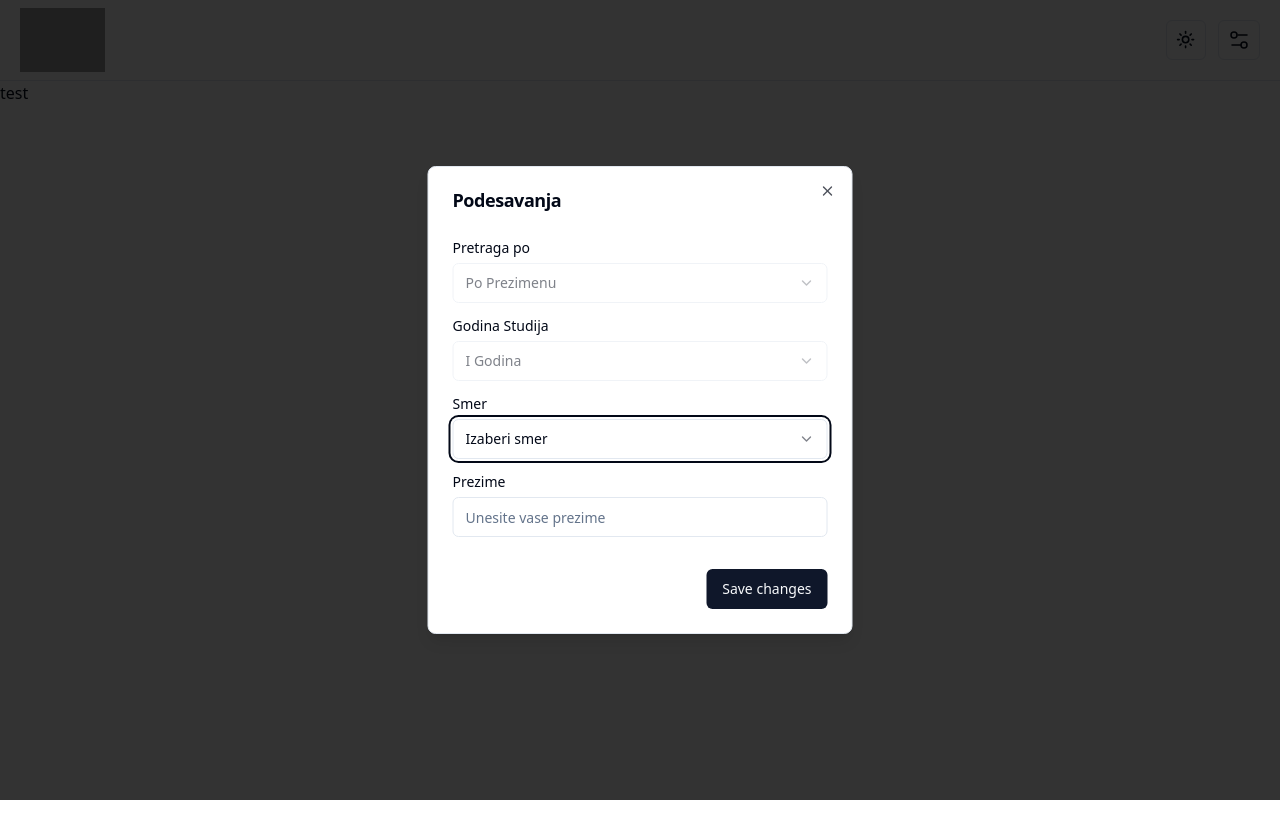
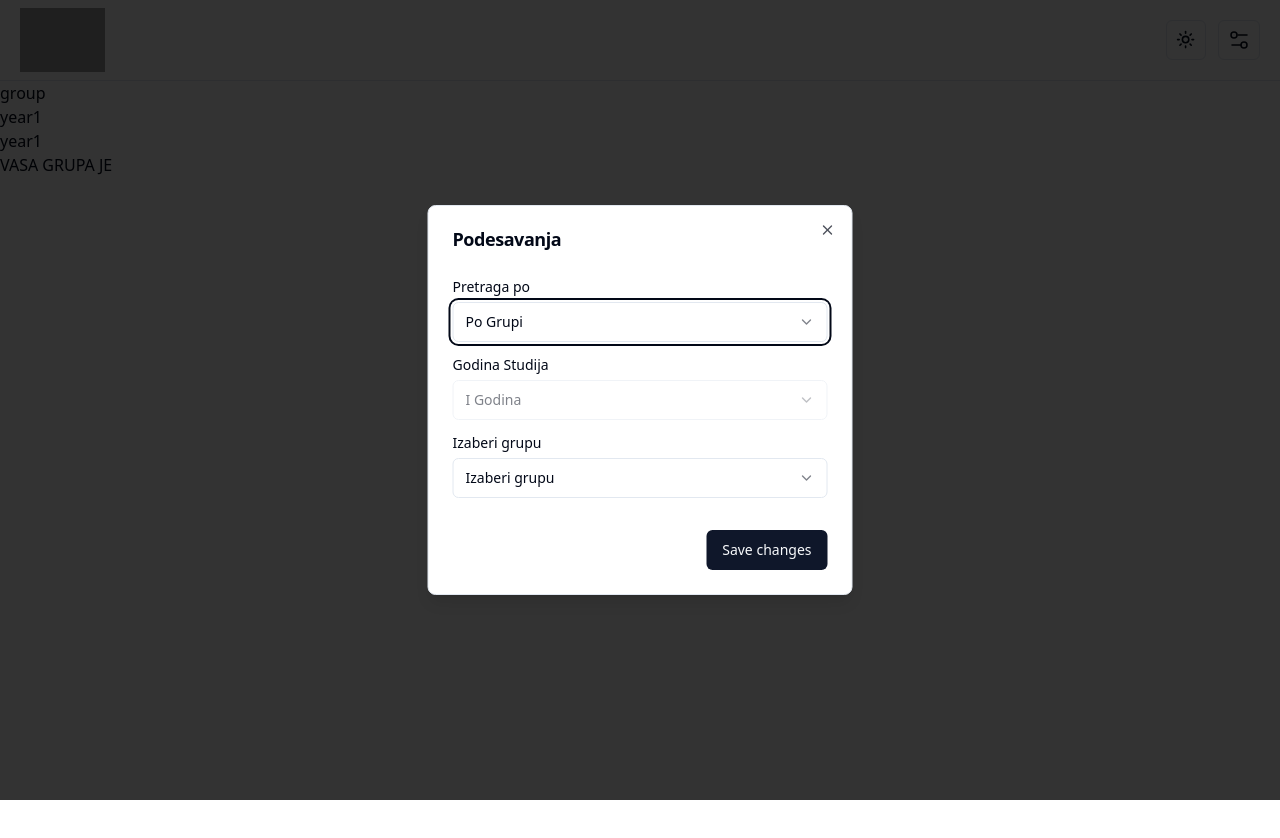
Before and after one commit to Nenad005/fon-raspored, a Next.js app: page / in a window 1280 px wide. Both pictures are taken after a click on the button 1239 px from the left and 40 px from the top of the page. Shown: the top 838 px of the page. Built offline with nearby package versions, Linux system fonts and the light colour scheme; grey boxes are pictures that could not be loaded.

Commit message:
settings finished

```diff
--- a/app/page.tsx
+++ b/app/page.tsx
@@ -1,10 +1,39 @@
 "use client"
 
+import { settingsAtom } from "@/state/settingsAtom";
+import { useAtom } from "jotai";
+import { useEffect } from "react";
+
 export default function Home() {
+  const [settings, setSettings] = useAtom(settingsAtom)
+
+  useEffect(() => {
+    let settingsData = window.localStorage.getItem('SETTINGS')
+    if (settingsData) {
+      setSettings(JSON.parse(settingsData))
+      console.log(JSON.parse(settingsData))
+    } else {
+      const settingsDict = {
+        search_by: 'group',
+        year: 'year1',
+        class: '',
+        lastName: '',
+        group_year: 'year1',
+        group: ''
+      }
+      window.localStorage.setItem('SETTINGS', JSON.stringify(settingsDict))
+      setSettings(settingsDict)
+    }
+  }, [])
 
   return (
     <div className="min-h-screen w-100vw">
-      test
+      {Object.keys(settings).map((key, index) => {
+        return <h2 key={index}>
+          {settings[key]}
+        </h2>
+      })}
+      <h1>VASA GRUPA JE {}</h1>
     </div>
   );
 }
--- a/components/settings-button.tsx
+++ b/components/settings-button.tsx
@@ -20,7 +20,8 @@ import {
   SelectValue,
 } from "@/components/ui/select"
 import { Input } from "@/components/ui/input"
-import grupe from '../data/I Godina/po_smeru.json'
+import smerovi from '../data/I Godina/po_smeru.json'
+import grupe from '../data/I Godina/po_grupi.json'
 import { useAtom } from 'jotai'
 import { settingsAtom } from '@/state/settingsAtom'
 
@@ -29,26 +30,41 @@ export default function Component() {
   const [settings, setSettings] = useAtom(settingsAtom)
   const [selectedSearchType, setSelectedSearchType] = useState('lastName')
   const [selectedYear, setSelectedYear] = useState('year1')
+  const [selectedGroupYear, setSelectedGroupYear] = useState('year1')
+  const [selectedGroup, setSelectedGroup] = useState('')
   const [selectedClass, setSelectedClass] = useState('')
   const [lastName, setLastName] = useState('')
   // const []
 
   const handleSaveChanges = () => {
-    console.log('Changes saved')
+    const settingsDict = {
+      search_by: selectedSearchType,
+      year: selectedYear,
+      class: selectedClass,
+      lastName: lastName,
+      group_year: selectedGroupYear,
+      group: selectedGroup,
+    }
+    window.localStorage.setItem('SETTINGS', JSON.stringify(settingsDict))
+    setSettings(settingsDict)
     setIsOpen(false)
   }
 
   useEffect(() => {
-    setSettings({
-      search_by: selectedSearchType,
-      year: selectedYear,
-      class: selectedClass,
-      lastName: lastName
-    })
   }, [selectedSearchType, selectedYear, selectedClass, lastName])
 
   return (
-    <Dialog open={isOpen} onOpenChange={setIsOpen}>
+    <Dialog open={isOpen} onOpenChange={(open) => {
+      if (open) {
+        setSelectedSearchType(settings["search_by"])
+        setSelectedYear(settings["year"])
+        setSelectedClass(settings["class"])
+        setLastName(settings["lastName"])
+        setSelectedGroupYear(settings["group_year"])
+        setSelectedGroup(settings["group"])
+      }
+      setIsOpen(open)
+    }}>
       <DialogTrigger asChild>
         <Button variant="outline" className='px-2'>
           <Settings2 strokeWidth={1.5}/>
@@ -61,7 +77,7 @@ export default function Component() {
         <div className="grid gap-4 py-4">
           <div className="grid gap-2">
             <Label htmlFor="selection-type">Pretraga po</Label>
-            <Select value={selectedSearchType} onValueChange={setSelectedSearchType} disabled={true}>
+            <Select value={selectedSearchType} onValueChange={setSelectedSearchType} disabled={false}>
               <SelectTrigger id="selection-type">
                 <SelectValue placeholder="Izaberi tip" />
               </SelectTrigger>
@@ -73,18 +89,38 @@ export default function Component() {
           </div>
 
           {selectedSearchType === 'group' ? (
-            <div className="grid gap-2">
-              <Label htmlFor="group-select">Izaberi grupu</Label>
-              <Select>
-                <SelectTrigger id="group-select">
-                  <SelectValue placeholder="Izavberi grupu" />
-                </SelectTrigger>
-                <SelectContent>
-                  <SelectItem value="group1">A1</SelectItem>
-                  <SelectItem value="group2">A2</SelectItem>
-                  <SelectItem value="group3">A3</SelectItem>
-                </SelectContent>
-              </Select>
+            <div className="grid gap-4">
+              <div className="grid gap-2">
+                <Label htmlFor="group-year-select">Godina Studija</Label>
+                <Select value={selectedGroupYear} onValueChange={(value) => {
+                    setSelectedGroup('')
+                    setSelectedGroupYear(value)
+                  }} disabled={true}>
+                  <SelectTrigger id="group-year-select">
+                    <SelectValue placeholder="Izaberi godinu" />
+                  </SelectTrigger>
+                  <SelectContent>
+                    <SelectItem value="year1">I Godina</SelectItem>
+                    <SelectItem value="year2">II Godina</SelectItem>
+                    <SelectItem value="year3">III Godina</SelectItem>
+                    <SelectItem value="year4">IV Godina</SelectItem>
+                  </SelectContent>
+                </Select>
+              </div>
+              <div className='grid gap-2'>
+                <Label htmlFor="group-select">Izaberi grupu</Label>
+                <Select value={selectedGroup} onValueChange={setSelectedGroup}
+                        disabled={selectedGroupYear == '' ? true : false}>
+                  <SelectTrigger id="group-select">
+                    <SelectValue placeholder="Izaberi grupu" />
+                  </SelectTrigger>
+                  <SelectContent>
+                    {Object.keys(grupe).sort().map((grupa) => {
+                      return <SelectItem value={grupa}>{grupa}</SelectItem>
+                    })}
+                  </SelectContent>
+                </Select>
+              </div>
             </div>
           ) : (
             <div className="grid gap-4">
@@ -107,13 +143,13 @@ export default function Component() {
               </div>
               <div className="grid gap-2">
                 <Label htmlFor="class-select">Smer</Label>
-                <Select value={selectedClass} onValueChange={setSelectedClass}>
+                <Select value={selectedClass} onValueChange={setSelectedClass} disabled={selectedYear == '' ? true : false}>
                   <SelectTrigger id="class-select">
                     <SelectValue placeholder="Izaberi smer" />
                   </SelectTrigger>
                   <SelectContent>
-                    {Object.keys(grupe).map((smer) => {
-                      return <SelectItem value={smer}>{smer}</SelectItem>
+                    {Object.keys(smerovi).map((smer, index) => {
+                      return <SelectItem value={smer} key={index}>{smer}</SelectItem>
                     })}
                   </SelectContent>
                 </Select>
```
